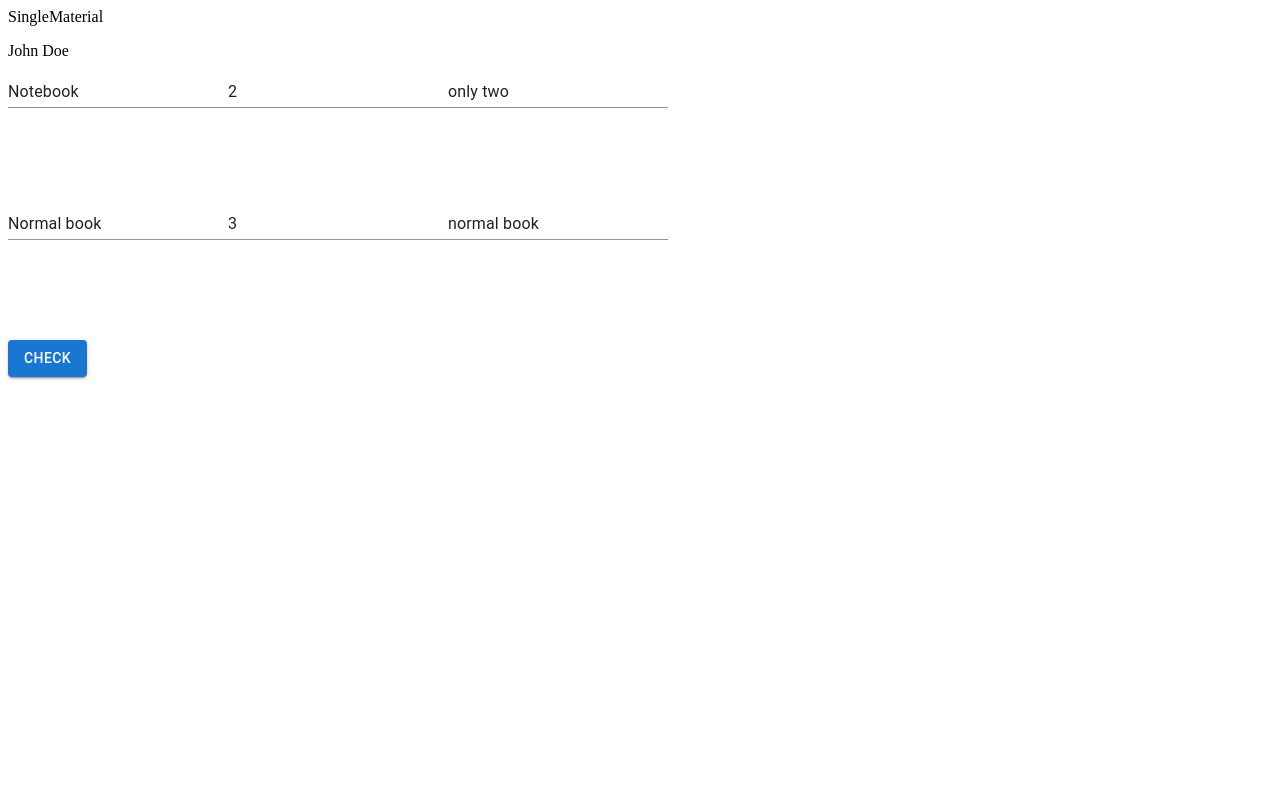
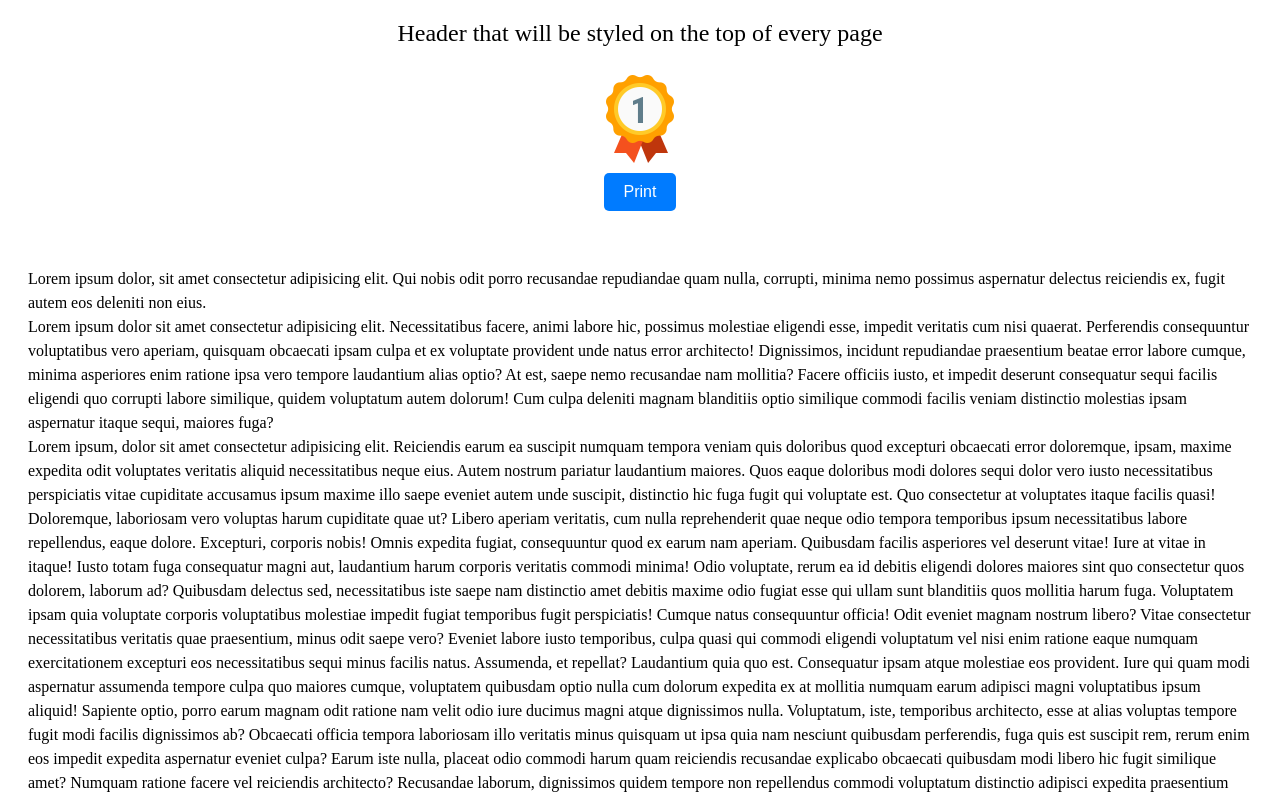
Before and after one commit to Josiah2122/My-testing-repo, a React (Vite) app: page / in a window 1280 px wide. Shown: the top 798 px of the page. Built offline with nearby package versions, Linux system fonts and the light colour scheme.

Commit message:
was trying new things for print

```diff
--- a/src/App.jsx
+++ b/src/App.jsx
@@ -7,6 +7,7 @@ import "./print.css";
 import IsoComponent from "./IsoComponent";
 import ChartPractice from "./ChartPractice";
 import SingleMaterial from "./Pages/TestingMaterial/SingleMaterial";
+import AlignmentTesting from "./Pages/AlignmentTesting/AlignmentTesting";
 
 function App() {
   // const [count, setCount] = useState(0);
@@ -20,12 +21,12 @@ function App() {
   return (
     <>
       {/* <TopThree /> */}
+      {/* <ChartPractice /> */}
       {/* <button onClick={handlePrint}>Print</button>
       <div className="iso-header">
         <IsoComponent />
-      </div> */}
-      {/* <ChartPractice /> */}
-      {/* <div className="print-container">
+      </div>
+      <div className="print-container">
         <div style={{ width: "70%", margin: "auto", marginTop: "50px" }}>
           <p>
             Lorem ipsum dolor, sit amet consectetur adipisicing elit. Qui nobis
@@ -109,7 +110,8 @@ function App() {
           </p>
         </div>
       </div> */}
-      <SingleMaterial />
+      {/* <SingleMaterial /> */}
+      <AlignmentTesting />
     </>
   );
 }
--- /dev/null
+++ b/src/Pages/AlignmentTesting/AlignmentStyles.css
@@ -0,0 +1,67 @@
+.headerContainer {
+  text-align: center;
+  padding-bottom: 20px;
+}
+
+.headerText {
+  font-size: 24px;
+  margin: 20px 0;
+}
+
+.headerImage {
+  display: block;
+  margin: 0 auto;
+}
+
+.printButton {
+  display: inline-block;
+  margin-top: 10px;
+  padding: 10px 20px;
+  font-size: 16px;
+  cursor: pointer;
+  background-color: #007bff;
+  color: white;
+  border: none;
+  border-radius: 5px;
+}
+
+.printButton:hover {
+  background-color: #0056b3;
+}
+
+/* Hide print button in print preview */
+@media print {
+  .printButton {
+    display: none;
+  }
+
+  body * {
+    visibility: hidden;
+  }
+
+  .headerContainer,
+  .headerContainer * {
+    visibility: visible;
+  }
+
+  .headerContainer {
+    position: fixed;
+    top: 0;
+    left: 0;
+    width: 100%;
+  }
+
+  .main-Content {
+    margin-top: 150px; /* Adjust this value based on your header height */
+  }
+
+  .main-Content p {
+    page-break-inside: avoid;
+  }
+}
+
+.main-Content {
+  padding: 20px;
+  font-size: 16px;
+  line-height: 1.5;
+}
--- /dev/null
+++ b/src/Pages/AlignmentTesting/AlignmentTesting.jsx
@@ -0,0 +1,99 @@
+import React from "react";
+import "./AlignmentStyles.css";
+import firstImg from "../../assets/first.png";
+
+export default function AlignmentTesting() {
+  return (
+    <div className="document">
+      <div className="headerContainer">
+        <p className="headerText">
+          Header that will be styled on the top of every page
+        </p>
+        <img src={firstImg} alt="Header image" className="headerImage" />
+        <button className="printButton" onClick={() => window.print()}>
+          Print
+        </button>
+      </div>
+
+      <div className="main-Content">
+        <p>
+          Lorem ipsum dolor, sit amet consectetur adipisicing elit. Qui nobis
+          odit porro recusandae repudiandae quam nulla, corrupti, minima nemo
+          possimus aspernatur delectus reiciendis ex, fugit autem eos deleniti
+          non eius.
+          <br />
+          Lorem ipsum dolor sit amet consectetur adipisicing elit.
+          Necessitatibus facere, animi labore hic, possimus molestiae eligendi
+          esse, impedit veritatis cum nisi quaerat. Perferendis consequuntur
+          voluptatibus vero aperiam, quisquam obcaecati ipsam culpa et ex
+          voluptate provident unde natus error architecto! Dignissimos, incidunt
+          repudiandae praesentium beatae error labore cumque, minima asperiores
+          enim ratione ipsa vero tempore laudantium alias optio? At est, saepe
+          nemo recusandae nam mollitia? Facere officiis iusto, et impedit
+          deserunt consequatur sequi facilis eligendi quo corrupti labore
+          similique, quidem voluptatum autem dolorum! Cum culpa deleniti magnam
+          blanditiis optio similique commodi facilis veniam distinctio molestias
+          ipsam aspernatur itaque sequi, maiores fuga?
+          <br />
+          Lorem ipsum, dolor sit amet consectetur adipisicing elit. Reiciendis
+          earum ea suscipit numquam tempora veniam quis doloribus quod excepturi
+          obcaecati error doloremque, ipsam, maxime expedita odit voluptates
+          veritatis aliquid necessitatibus neque eius. Autem nostrum pariatur
+          laudantium maiores. Quos eaque doloribus modi dolores sequi dolor vero
+          iusto necessitatibus perspiciatis vitae cupiditate accusamus ipsum
+          maxime illo saepe eveniet autem unde suscipit, distinctio hic fuga
+          fugit qui voluptate est. Quo consectetur at voluptates itaque facilis
+          quasi! Doloremque, laboriosam vero voluptas harum cupiditate quae ut?
+          Libero aperiam veritatis, cum nulla reprehenderit quae neque odio
+          tempora temporibus ipsum necessitatibus labore repellendus, eaque
+          dolore. Excepturi, corporis nobis! Omnis expedita fugiat, consequuntur
+          quod ex earum nam aperiam. Quibusdam facilis asperiores vel deserunt
+          vitae! Iure at vitae in itaque! Iusto totam fuga consequatur magni
+          aut, laudantium harum corporis veritatis commodi minima! Odio
+          voluptate, rerum ea id debitis eligendi dolores maiores sint quo
+          consectetur quos dolorem, laborum ad? Quibusdam delectus sed,
+          necessitatibus iste saepe nam distinctio amet debitis maxime odio
+          fugiat esse qui ullam sunt blanditiis quos mollitia harum fuga.
+          Voluptatem ipsam quia voluptate corporis voluptatibus molestiae
+          impedit fugiat temporibus fugit perspiciatis! Cumque natus
+          consequuntur officia! Odit eveniet magnam nostrum libero? Vitae
+          consectetur necessitatibus veritatis quae praesentium, minus odit
+          saepe vero? Eveniet labore iusto temporibus, culpa quasi qui commodi
+          eligendi voluptatum vel nisi enim ratione eaque numquam exercitationem
+          excepturi eos necessitatibus sequi minus facilis natus. Assumenda, et
+          repellat? Laudantium quia quo est. Consequatur ipsam atque molestiae
+          eos provident. Iure qui quam modi aspernatur assumenda tempore culpa
+          quo maiores cumque, voluptatem quibusdam optio nulla cum dolorum
+          expedita ex at mollitia numquam earum adipisci magni voluptatibus
+          ipsum aliquid! Sapiente optio, porro earum magnam odit ratione nam
+          velit odio iure ducimus magni atque dignissimos nulla. Voluptatum,
+          iste, temporibus architecto, esse at alias voluptas tempore fugit modi
+          facilis dignissimos ab? Obcaecati officia tempora laboriosam illo
+          veritatis minus quisquam ut ipsa quia nam nesciunt quibusdam
+          perferendis, fuga quis est suscipit rem, rerum enim eos impedit
+          expedita aspernatur eveniet culpa? Earum iste nulla, placeat odio
+          commodi harum quam reiciendis recusandae explicabo obcaecati quibusdam
+          modi libero hic fugit similique amet? Numquam ratione facere vel
+          reiciendis architecto? Recusandae laborum, dignissimos quidem tempore
+          non repellendus commodi voluptatum distinctio adipisci expedita
+          praesentium iusto qui similique architecto. Ducimus iste blanditiis
+          accusantium? Doloremque quia accusantium vitae similique, quam,
+          necessitatibus ipsum, velit quas non recusandae unde animi repellat
+          illum quisquam ratione corrupti minus eius consectetur ducimus
+          laboriosam impedit nam voluptate error. Assumenda quisquam, recusandae
+          voluptatem nostrum architecto, doloremque at eum, possimus hic
+          temporibus expedita voluptatibus consectetur voluptates. Maiores nisi,
+          quasi assumenda quam velit minus quo repellat accusamus obcaecati quos
+          autem possimus expedita? Veritatis soluta consequatur ullam similique
+          ex aperiam provident sint natus nemo voluptates, iste sequi nam sit,
+          omnis quos sed aliquid dolorum obcaecati, molestiae nihil dolores non
+          recusandae doloribus? Totam enim, iste architecto ut voluptatem rem
+          aliquam velit voluptatibus, nam ullam error. Blanditiis accusantium
+          optio suscipit nesciunt. Dolores veritatis explicabo non reprehenderit
+          quia officia cum dolore ad dicta amet totam distinctio eligendi iste
+          ab possimus, rerum obcaecati fugiat modi est minus?
+        </p>
+      </div>
+    </div>
+  );
+}
```
